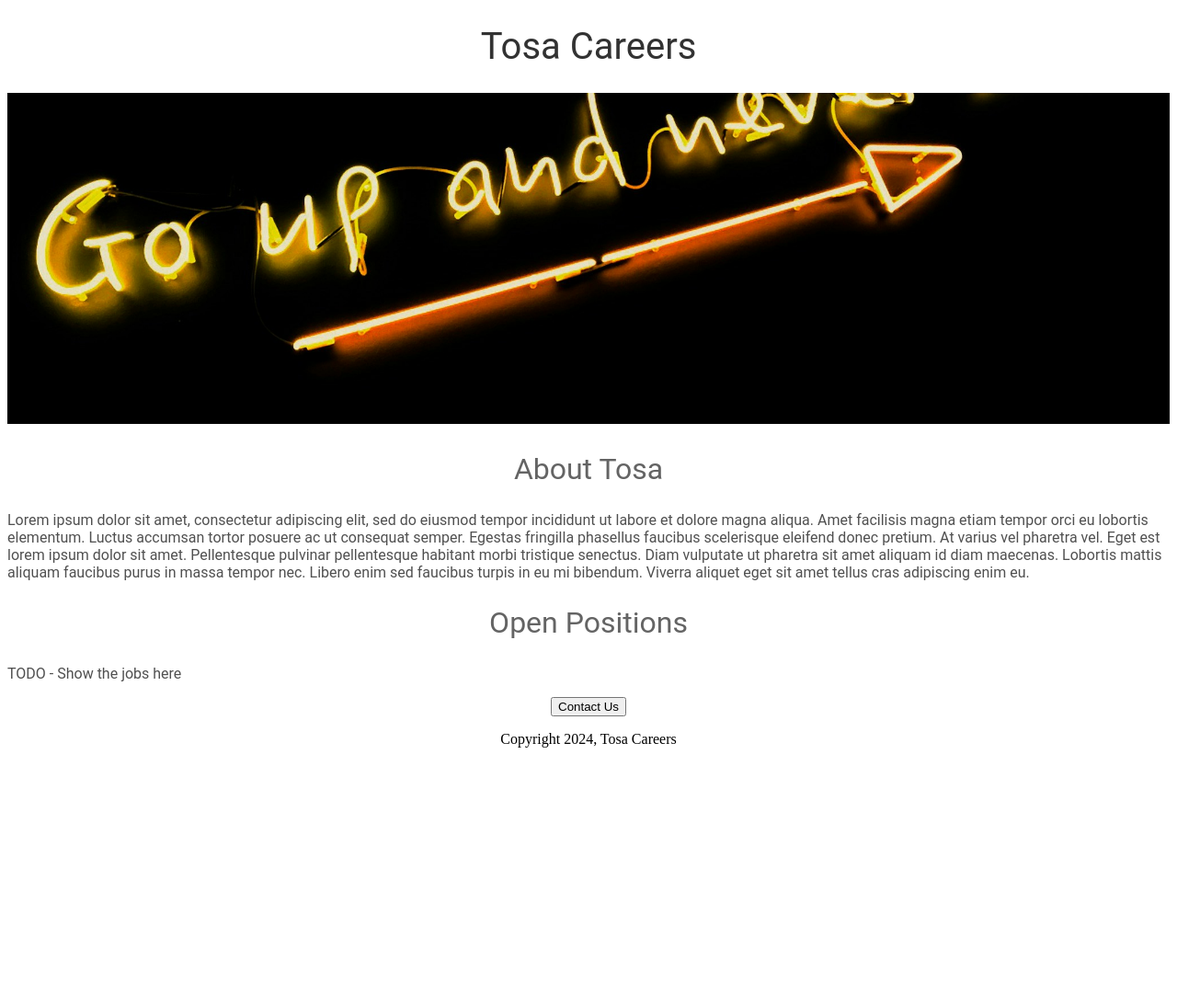
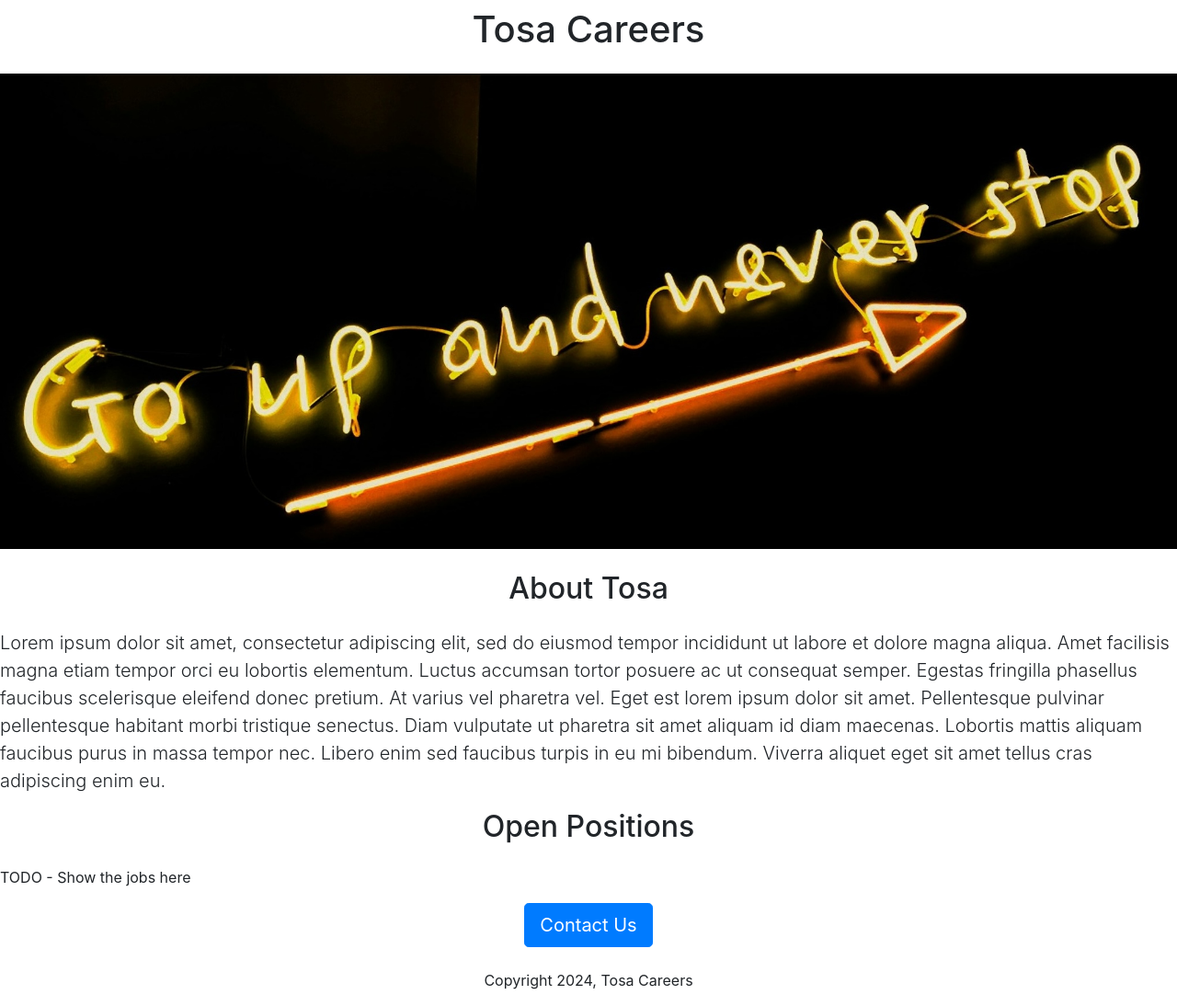
Before and after one commit to kj-grogu/Web-Development-python, a Flask app: page / in a window 1280 px wide. Shown: the whole page at 92% size. Before the commit the page ends 813 px from the top, so only its background shows below. Run offline with Flask 3, Linux system fonts and the light colour scheme; some libraries are stand-ins or nearby versions.

Commit message:
updated html by using bootstrap

```diff
--- a/templates/home.html
+++ b/templates/home.html
@@ -2,47 +2,29 @@
 <html lang="en">
   <head>
     <title>Tosa Careers</title>
+    <meta charset="utf-8">
+    <meta name="viewport" content="width=device-width, initial-scale=1">
+    <link href="https://stackpath.bootstrapcdn.com/bootstrap/4.5.2/css/bootstrap.min.css" rel="stylesheet">
     <style>
-      h1{
-        font-size: 40px;
-        font-family: Roboto;
-        font-weight: normal;
-        color: rgb(50,50,50);
-        text-align: center;
-      }
-      #banner{
+      #banner {
+        height: auto-flow;
         width: 100%;
-        height: 360px;
         object-fit: cover;
-      }
-      h2{
-        font-family: Roboto;
-        font-size: 32px;
-        color: rgb(100,100,100);
-        text-align: center;
-        font-weight: normal;
-      }
-      .bodytext{
-        font-family: Roboto;
-        color: rgb(80,80,80);
-      }
-      #container{
-        max-width: 720px;
-        margin: 0 auto;
+        margin-bottom: 16px;
       }
     </style>
   </head>
   <body>
-    <div id="cotainer">
-      <h1>Tosa Careers</h1>
-      <img id= "banner" src = "/static/banner.jpg">
-      <h2>About Tosa</h2>
-      <p class="bodytext">Lorem ipsum dolor sit amet, consectetur adipiscing elit, sed do eiusmod tempor incididunt ut labore et dolore magna aliqua. Amet facilisis magna etiam tempor orci eu lobortis elementum. Luctus accumsan tortor posuere ac ut consequat semper. Egestas fringilla phasellus faucibus scelerisque eleifend donec pretium. At varius vel pharetra vel. Eget est lorem ipsum dolor sit amet. Pellentesque pulvinar pellentesque habitant morbi tristique senectus. Diam vulputate ut pharetra sit amet aliquam id diam maecenas. Lobortis mattis aliquam faucibus purus in massa tempor nec. Libero enim sed faucibus turpis in eu mi bibendum. Viverra aliquet eget sit amet tellus cras adipiscing enim eu.</p>
-      <h2>Open Positions</h2>
-      <p class="bodytext">TODO - Show the jobs here</p>
-      <div style="text-align:center;">
-        <button>Contact Us</button>
-        <p>Copyright 2024, Tosa Careers</p>
+    <div class = "cointainer">
+      <h1 class="text-center mt-2 mb-4">Tosa Careers</h1>
+      <img class="img-fluid" alt="Fluid image" id= "banner" src = "/static/banner.jpg">
+      <h2 class="text-center mt-2 mb-4">About Tosa</h2>
+      <p class="lead">Lorem ipsum dolor sit amet, consectetur adipiscing elit, sed do eiusmod tempor incididunt ut labore et dolore magna aliqua. Amet facilisis magna etiam tempor orci eu lobortis elementum. Luctus accumsan tortor posuere ac ut consequat semper. Egestas fringilla phasellus faucibus scelerisque eleifend donec pretium. At varius vel pharetra vel. Eget est lorem ipsum dolor sit amet. Pellentesque pulvinar pellentesque habitant morbi tristique senectus. Diam vulputate ut pharetra sit amet aliquam id diam maecenas. Lobortis mattis aliquam faucibus purus in massa tempor nec. Libero enim sed faucibus turpis in eu mi bibendum. Viverra aliquet eget sit amet tellus cras adipiscing enim eu.</p>
+      <h2 class="text-center mt-2 mb-4"">Open Positions</h2>
+      <p>TODO - Show the jobs here</p>
+      <div class="text-center">
+        <button class="btn btn-primary btn-lg">Contact Us</button>
+        <p class="mt-4">Copyright 2024, Tosa Careers</p>
       </div>
 
     </div>
```
Also changed, not shown: static/banner.jpg.
